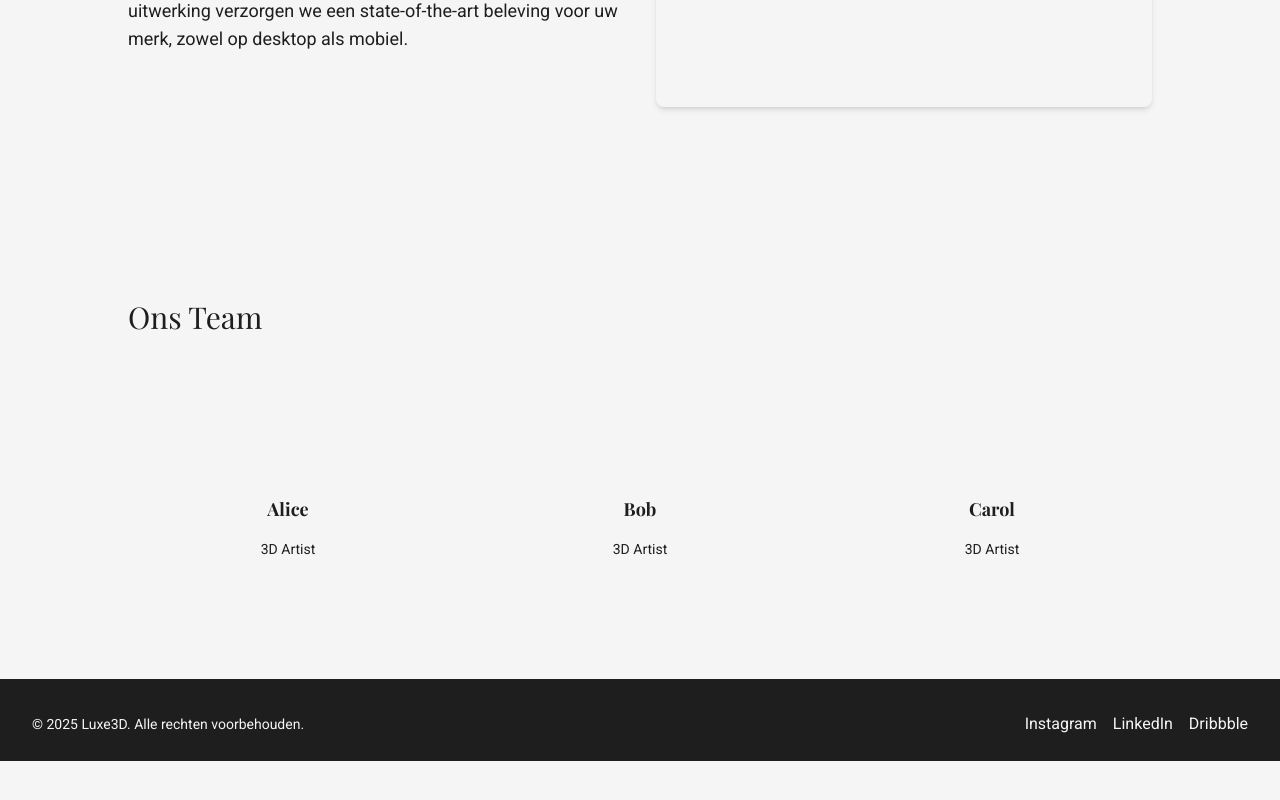
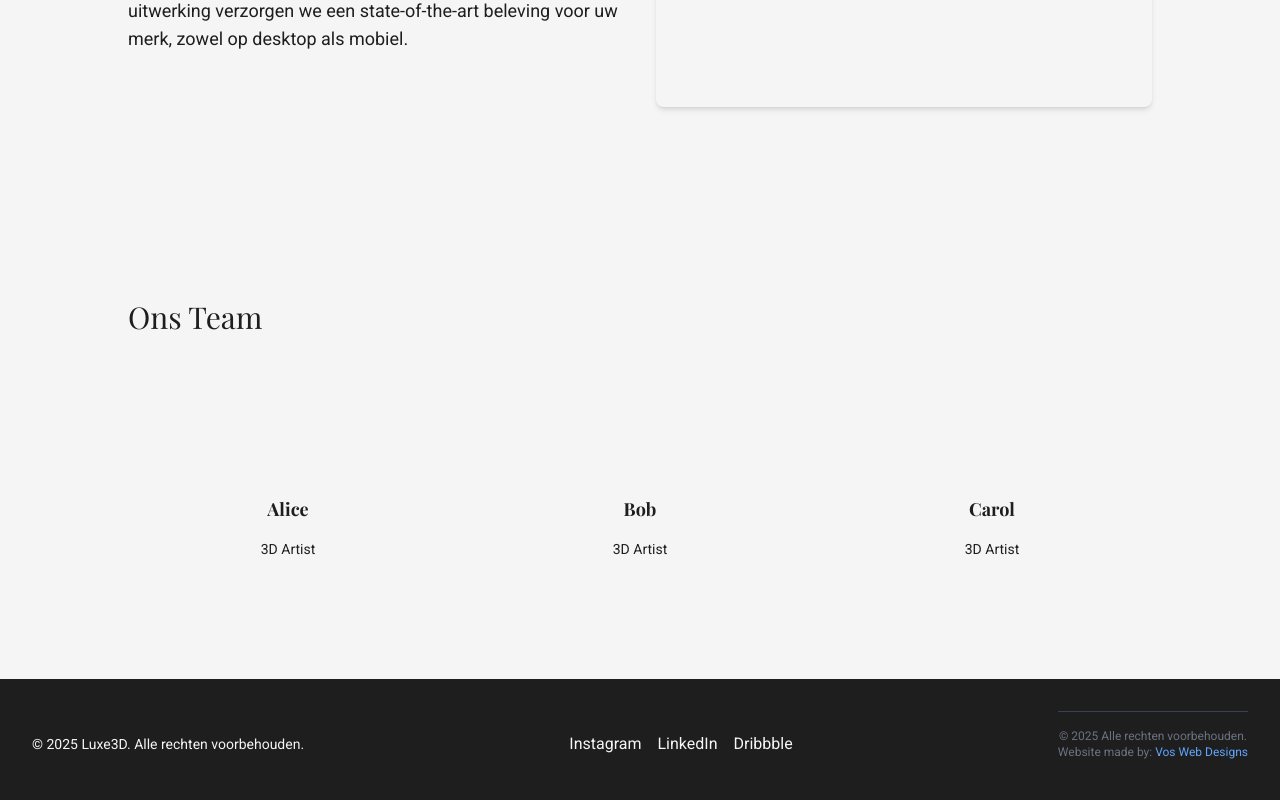
Before and after one commit to Vyzecb/ThreeJS, a Next.js app: page /about in a window 1280 px wide. Shown: the part 605-1405 px from the top of the page. Before the commit the page ends 1366 px from the top, so only its background shows below. Built offline with nearby package versions, Linux system fonts and the light colour scheme.

Commit message:
Update Footer.tsx

```diff
--- a/src/components/Footer.tsx
+++ b/src/components/Footer.tsx
@@ -30,6 +30,11 @@ const Footer: React.FC = () => (
           Dribbble
         </a>
       </div>
+      <div className="text-center text-xs text-gray-500 py-4 border-t border-gray-700">
+        © {new Date().getFullYear()} Alle rechten voorbehouden.
+        <br/>
+        Website made by: <a href="https://www.voswebdesigns.nl" className="text-blue-400 hover:underline" target="_blank" rel="noopener noreferrer">Vos Web Designs</a>
+      </div>
     </div>
   </footer>
 )
```
